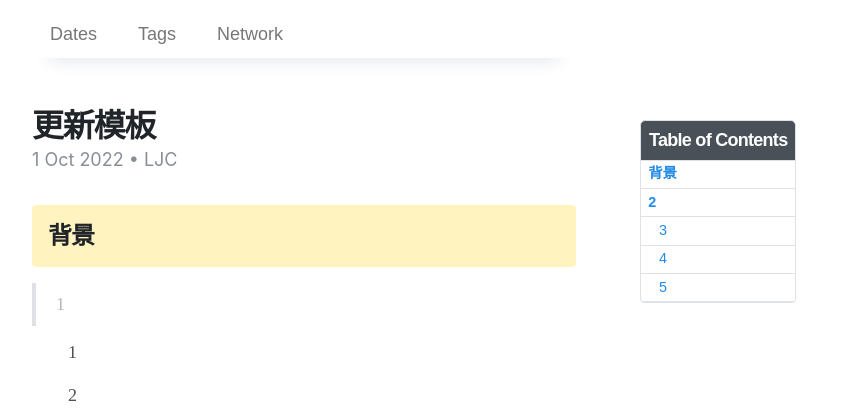
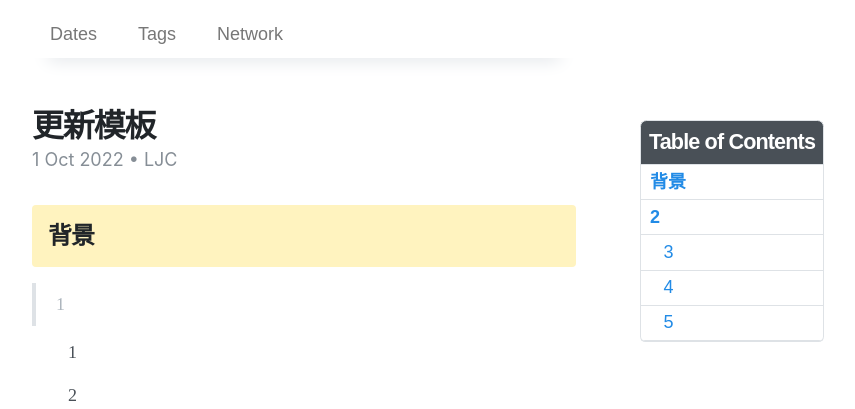
Before and after one commit to Jeremy1Lee/Jeremy1Lee.github.io, a Jekyll site: the page built from _posts/2022-10-03-template.md, in a window 1280 px wide. Shown: the top 409 px of the page, without its empty margins (336-1191 px from the left). Built offline with Jekyll 4.4.1, drawn with Linux system fonts in a browser that asks for light colours; nearby versions of some CDN libraries.

Commit message:
Update _toc.scss

```diff
--- a/_sass/_toc.scss
+++ b/_sass/_toc.scss
@@ -11,7 +11,7 @@
 
 .toc-title {
   text-align: center;
-  font-size: 1em;
+  font-size: 1.2em;
   font-weight: bold;
   border: 1px solid;
   border-radius: 0.3em 0.3em 0 0;
@@ -23,8 +23,8 @@
 }
 
 .toc-nav {
-  font-size: 0.8em;
-  max-height: 60vh;
+  font-size: 1.0em;
+  max-height: 70vh;
   overflow-y: scroll;
   border: 1px solid;
   border-top: 0px;
```
